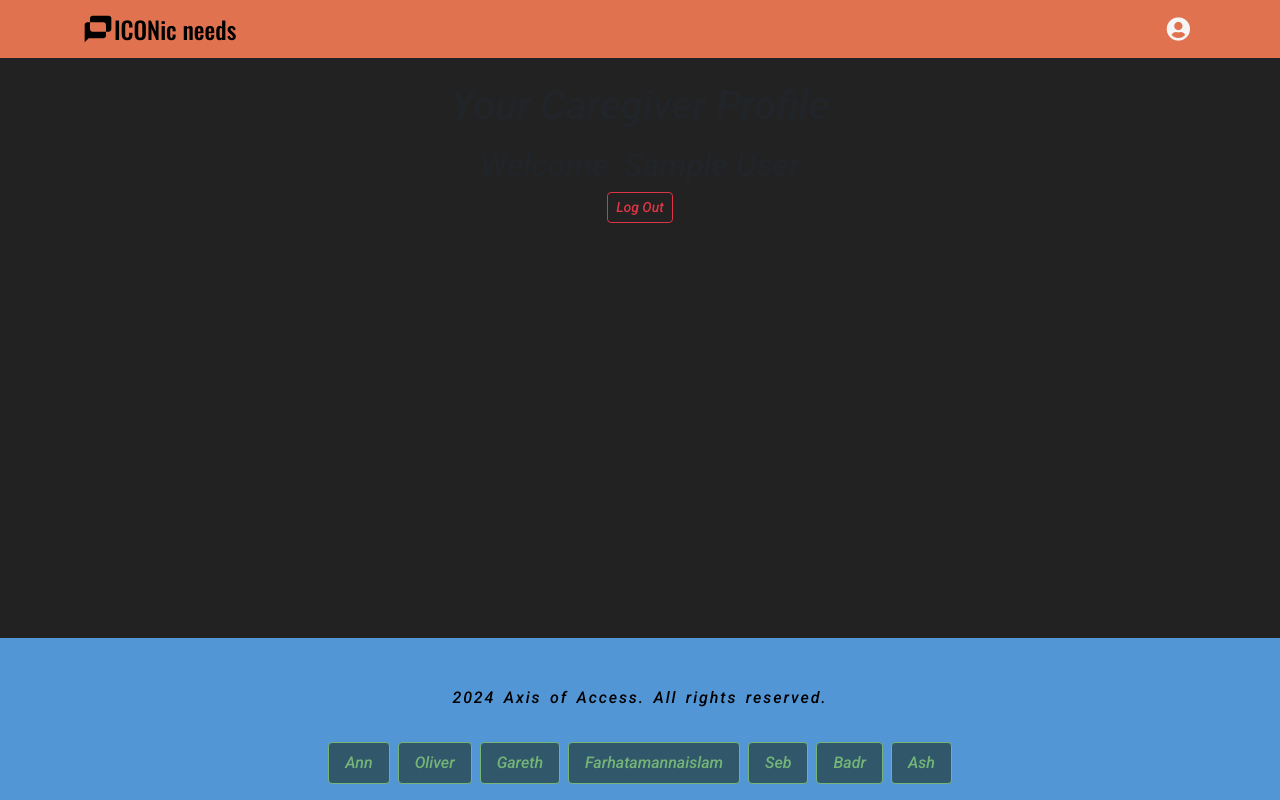
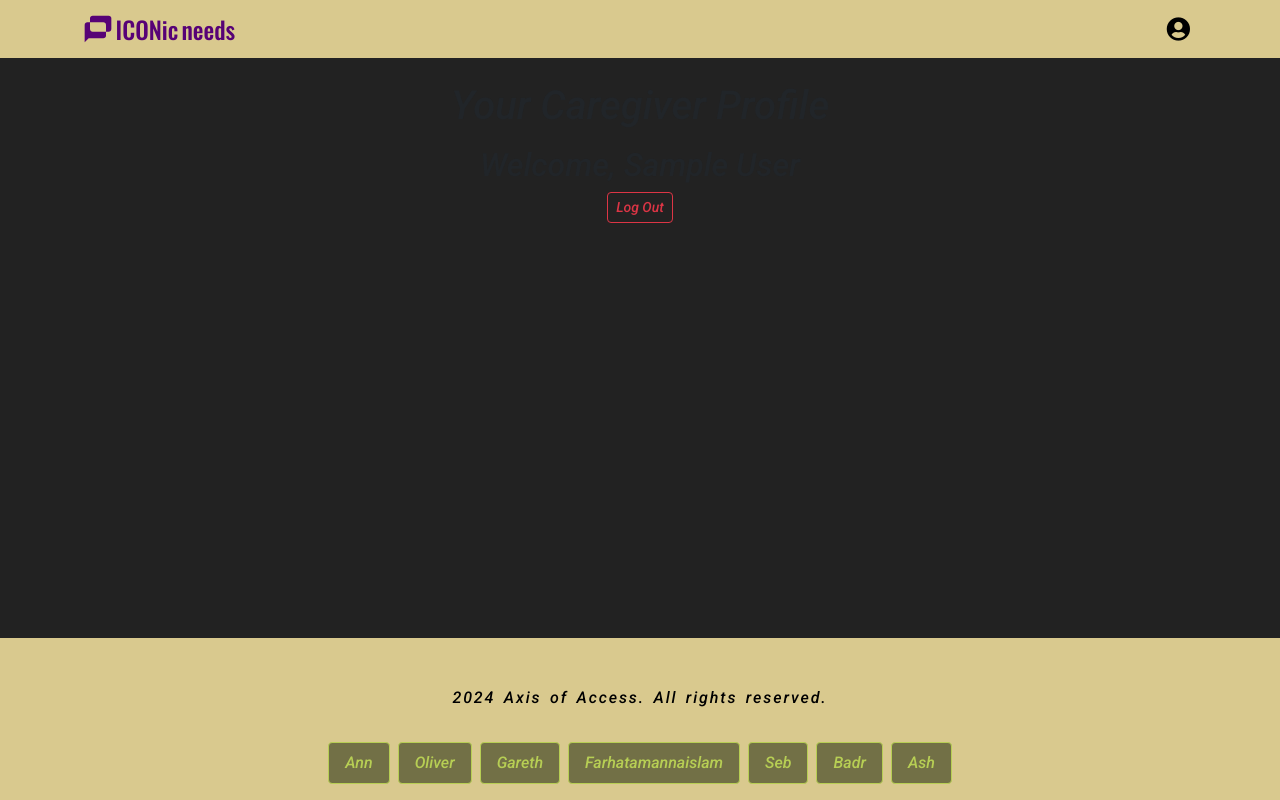
Before and after one commit to aslinedvinsson/Axisofaccesshack, a Django app: page /accounts/add_icon/ in a window 1280 px wide. Run offline with Django 3.2, Linux system fonts and the light colour scheme; the visitor is signed in with stand-in values (Sample User, id 1).

Commit message:
Add: color scheme + styles for not logged in views

```diff
--- a/static/css/style.css
+++ b/static/css/style.css
@@ -14,14 +14,39 @@
 
 :root {
     /* COLORS */
+
+    /* Color Scheme #1 */
+    --purple: #570276; /* with white text */
+    --maroon: #9c0643; /* with white text */
+    --red: #c3170c; /* with white text */
+    --salmon: #ce805d; /* with black text */
+    --kaki: #d9c98e; /* with black text */
+
+    /* General Colors */
+    --black: #000;
     --white: whitesmoke;
-    --black: #000;
     --blue: #5396d5;
-    --orange: #e0724f;
-    --green: #00a993;
+    --blue-links: rgb(13, 110, 253);
 
     /* --body-bg-white: var(--white); */
     --body-bg-black: #222;
+
+    --nav-bg: var(--kaki);
+    --footer-bg: var(--kaki);
+
+    --nav-link-text-color: var(--black);
+    --nav-logo-chat-bubble-color: var(--purple);
+    --logo-iconic-text-color: var(--purple);
+    --logo-needs-text-color: var(--purple);
+    --nav-link-hover-text-color: var(--purple);
+
+    --card-text-color: var(--black);
+    --card-bg: var(--kaki);
+    --card-btn-text-color: var(--white);
+    --card-btn-bg: var(--purple);
+    --card-btn-hover-bg: var(--maroon);
+    --card-btn-active-bg: var(--purple);
+    --card-a-text-color: var(--blue-links);
 
     --fave-btn-glow: rgba(255, 221, 0, 0.863);
     --fave-btn-bg: #162b7e;
@@ -32,11 +57,10 @@
     --group-btn-hover-bg: #000c3d;
     --group-btn-hover-text-color: #ede7e0;
 
-    --icon-title-bg: var(--blue);
-    --icon-title-text-color: var(--white);
-
-    --icon-title-hover-bg: #2372bc;
-    --icon-title-hover-text-color: var(--white);
+    --icon-tile-bg: var(--blue);
+    --icon-tile-text-color: var(--white);
+    --icon-tile-hover-bg: var(--blue-links);
+    --icon-tile-hover-text-color: var(--white);
 
     --icon-clicked-bg: #e0f7fa;
 
@@ -44,12 +68,6 @@
     --skip-to-main-content-link-text-color: var(--black);
 
     --focus-outline-color: #4a90e2;
-
-    --nav-link-text-color: #2c3e50;
-
-    --card-btn-hover: #de4f24;
-
-    --footer-bg: var(--blue);
 
     --github-links-a-border: #96d41b;
     --github-links-a-text-color: #96d41b;
@@ -92,22 +110,36 @@
 */
 
 .navbar {
-    background-color: var(--orange);
+    background-color: var(--nav-bg);
 }
 
 .navbar-brand .logo-chat-bubble {
     width: 2rem;
     height: auto;
+    color: var(--nav-logo-chat-bubble-color);
 }
 
-.navbar-brand .logo-text,
+.navbar-brand span,
 .navbar .nav-link {
     font-size: 1.5rem;
     font-style: normal;
 }
 
-.navbar-brand .logo-wrapper .logo-text {
+.navbar-brand .logo-wrapper span {
     font-family: var(--font-oswald);
+}
+
+.navbar-brand .logo-wrapper .logo-iconic {
+    color: var(--logo-iconic-text-color);
+}
+
+.navbar-brand .logo-wrapper .logo-needs {
+    color: var(--logo-needs-text-color);
+}
+
+.navbar-brand .logo-wrapper .logo-iconic,
+.navbar-brand .logo-wrapper .logo-needs {
+    margin: 0 0.1rem;
 }
 
 /*
@@ -156,14 +188,17 @@
 
 /* Ensure sufficient color contrast */
 .navbar-nav .nav-link {
-    color: var(--white);
+    color: var(--nav-link-text-color);
     font-weight: 500;
+    transition: color 0.2s ease-in-out-in-out;
 }
 
 .navbar-nav .nav-link:hover,
 .navbar-nav .nav-link:focus {
     /* color: var(--white); */
     text-decoration: underline;
+    color: var(--nav-link-hover-text-color);
+
 }
 
 /* TOOLTIP */
--- a/templates/base.html
+++ b/templates/base.html
@@ -33,7 +33,7 @@
         <a class="navbar-brand" href="{% url 'index' %}" aria-label="Iconic - Return to homepage"
           data-bs-toggle="tooltip" title="Go to the homepage">
 
-          <div class="logo-wrapper d-flex justify-content-center align-items-center">
+          <div class="logo-wrapper d-flex justify-center align-items-center">
             <svg class="logo-chat-bubble" xmlns="http://www.w3.org/2000/svg" width="32" height="32" viewBox="0 0 24 24">
               <path fill="currentColor"
                 d="M2 22V9q0-.825.588-1.413Q3.175 7 4 7h2v5q0 .825.588 1.412Q7.175 14 8 14h10v3q0 .825-.587 1.413Q16.825 19 16 19H5Zm16-8V9q0-.825-.587-1.413Q16.825 7 16 7H6V4q0-.825.588-1.413Q7.175 2 8 2h12q.825 0 1.413.587Q22 3.175 22 4v8q0 .825-.587 1.412Q20.825 14 20 14Zm-6-3.5Zm0 0Z" />
@@ -44,7 +44,7 @@
               d="M2 22V9q0-.825.588-1.413Q3.175 7 4 7h2V4q0-.825.588-1.413Q7.175 2 8 2h12q.825 0 1.413.587Q22 3.175 22 4v8q0 .825-.587 1.412Q20.825 14 20 14h-2v3q0 .825-.587 1.413Q16.825 19 16 19H5Zm6-10h8V9H8Zm-4 5h12v-3H8q-.825 0-1.412-.588Q6 12.825 6 12V9H4Zm14-5h2V4H8v3h8q.825 0 1.413.587Q18 8.175 18 9Z" />
             </svg> -->
 
-            <span class="logo-text">ICONic needs</span>
+            <span class="logo-iconic"> ICONic </span> <span class="logo-needs"> needs </span>
           </div>
 
         </a>
```
Also changed, not shown: other parts of static/css/style.css (+18 -16 lines).
